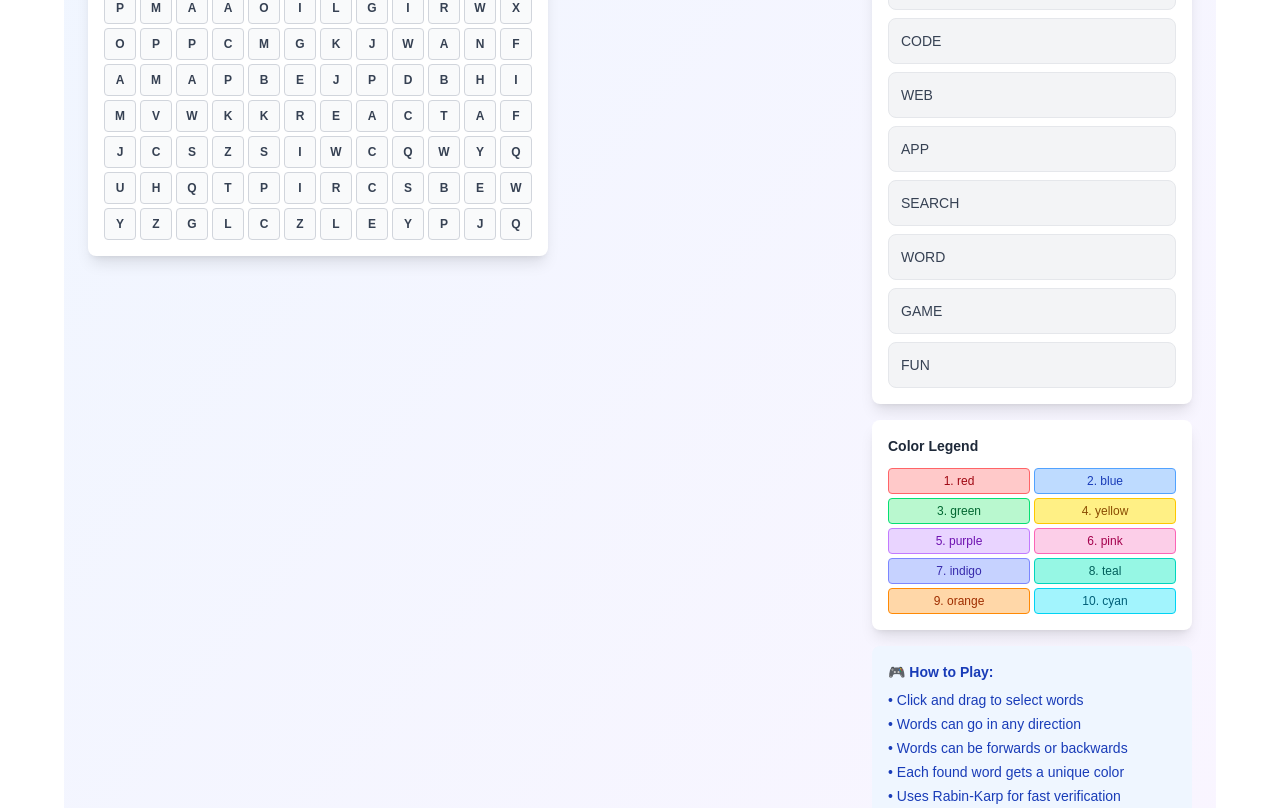
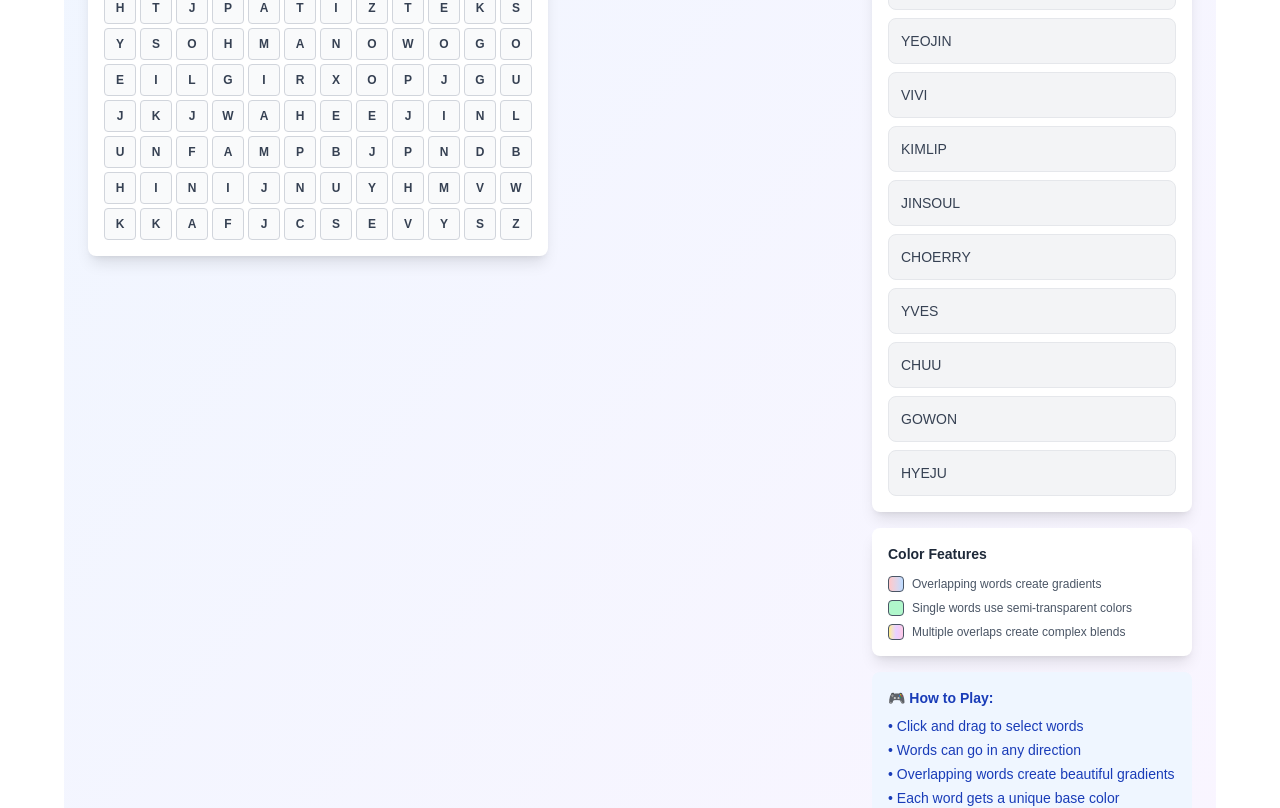
Before and after one commit to jpross14/algo-word-search, a Next.js app: page / in a window 1280 px wide. Shown: the part 440-1248 px from the top of the page. Built offline with nearby package versions, Linux system fonts and the light colour scheme.

Commit message:
feat: modified word colors so overlapping words are taken into account for clarity

```diff
--- a/src/components/WordSearchGame.tsx
+++ b/src/components/WordSearchGame.tsx
@@ -5,29 +5,33 @@ import { useCallback, useRef, useState } from "react";
 import PuzzleGenerator from "@/services/PuzzleGenerator";
 import RabinKarpVerifier from "@/services/RabinKarpVerifier";
 
-export default function WordSearchGame () {
-   // Sample word list
+export default function WordSearchGame() {
+   // const SAMPLE_WORDS = [
+   //    'REACT', 'SCRIPT', 'NEXT', 'CODE', 'WEB',
+   //    'APP', 'SEARCH', 'WORD', 'GAME', 'FUN'
+   // ];
    const SAMPLE_WORDS = [
-      'REACT', 'SCRIPT', 'NEXT', 'CODE', 'WEB',
-      'APP', 'SEARCH', 'WORD', 'GAME', 'FUN'
+      'HEEJIN', 'HYUNJIN', 'HASEUL', 'YEOJIN', 'VIVI',
+      'KIMLIP', 'JINSOUL', 'CHOERRY', 'YVES', 'CHUU', 'GOWON', 'HYEJU'
    ];
 
-   // Color palette for found words
+   // Enhanced color palette with better opacity support
    const WORD_COLORS = [
-      { bg: 'bg-red-200', text: 'text-red-800', border: 'border-red-400', name: 'red' },
-      { bg: 'bg-blue-200', text: 'text-blue-800', border: 'border-blue-400', name: 'blue' },
-      { bg: 'bg-green-200', text: 'text-green-800', border: 'border-green-400', name: 'green' },
-      { bg: 'bg-yellow-200', text: 'text-yellow-800', border: 'border-yellow-400', name: 'yellow' },
-      { bg: 'bg-purple-200', text: 'text-purple-800', border: 'border-purple-400', name: 'purple' },
-      { bg: 'bg-pink-200', text: 'text-pink-800', border: 'border-pink-400', name: 'pink' },
-      { bg: 'bg-indigo-200', text: 'text-indigo-800', border: 'border-indigo-400', name: 'indigo' },
-      { bg: 'bg-teal-200', text: 'text-teal-800', border: 'border-teal-400', name: 'teal' },
-      { bg: 'bg-orange-200', text: 'text-orange-800', border: 'border-orange-400', name: 'orange' },
-      { bg: 'bg-cyan-200', text: 'text-cyan-800', border: 'border-cyan-400', name: 'cyan' }
+      { bg: 'bg-pink-300/60', text: 'text-pink-900', border: 'border-pink-400', name: 'pink', rgb: '236, 72, 153' },
+      { bg: 'bg-yellow-300/60', text: 'text-yellow-900', border: 'border-yellow-400', name: 'yellow', rgb: '234, 179, 8' },
+      { bg: 'bg-green-300/60', text: 'text-green-900', border: 'border-green-400', name: 'green', rgb: '34, 197, 94' },
+      { bg: 'bg-orange-400/60', text: 'text-orange-900', border: 'border-orange-500', name: 'orange', rgb: '249, 115, 22' },
+      { bg: 'bg-rose-200/60', text: 'text-rose-900', border: 'border-rose-300', name: 'rose', rgb: '255, 204, 211' },
+      { bg: 'bg-red-300/60', text: 'text-red-900', border: 'border-red-400', name: 'red', rgb: '239, 68, 68' },
+      { bg: 'bg-blue-300/60', text: 'text-blue-900', border: 'border-blue-400', name: 'blue', rgb: '59, 130, 246' },
+      { bg: 'bg-purple-300/60', text: 'text-purple-900', border: 'border-purple-400', name: 'purple', rgb: '147, 51, 234' },
+      { bg: 'bg-fuchsia-300/60', text: 'text-fuchsia-900', border: 'border-fuchsia-400', name: 'fuchsia', rgb: '237, 106, 255' },
+      { bg: 'bg-orange-200/60', text: 'text-orange-900', border: 'border-orange-300', name: 'peach', rgb: '255, 214, 167' },
+      { bg: 'bg-cyan-300/60', text: 'text-cyan-900', border: 'border-cyan-400', name: 'cyan', rgb: '6, 182, 212' },
+      { bg: 'bg-indigo-300/60', text: 'text-indigo-900', border: 'border-indigo-400', name: 'indigo', rgb: '99, 102, 241' },
    ];
 
    const [gameState, setGameState] = useState<GameState>(() => {
-      // Pang-generate puzzle gamit si PuzzleGenerator
       const gridData = PuzzleGenerator.generatePuzzle(SAMPLE_WORDS, 12).grid;
 
       const grid = gridData.map((row, rowIndex) =>
@@ -37,14 +41,14 @@ export default function WordSearchGame () {
             col: colIndex,
             isFound: false,
             isSelected: false,
-            wordIndex: -1 // Track which word this cell belongs to
+            wordIndices: [] // Initialize as empty array
          }))
       );
 
-      const words = SAMPLE_WORDS.map(word => ({
+      const words = SAMPLE_WORDS.map((word, index) => ({
          word: word.toUpperCase(),
          found: false,
-         colorIndex: -1 // Track which color this word uses
+         colorIndex: index
       }));
 
       return {
@@ -54,33 +58,80 @@ export default function WordSearchGame () {
          isSelecting: false,
          selectedCells: [],
          startCell: null,
-         foundWordsCount: 0 // Track order of found words
+         foundWordsCount: 0
       };
    });
 
    const gridRef = useRef<HTMLDivElement>(null);
 
-   // Helper function to get the color for a found word
-   const getWordColor = (wordIndex: number) => {
-      const word = gameState.words[wordIndex];
-      if (!word.found || word.colorIndex === -1) return null;
-      return WORD_COLORS[word.colorIndex % WORD_COLORS.length];
+   // Enhanced function to create blended background for overlapping cells
+   const getBlendedBackground = (wordIndices: number[]) => {
+      if (wordIndices.length === 0) return null;
+      if (wordIndices.length === 1) {
+         const color = WORD_COLORS[wordIndices[0] % WORD_COLORS.length];
+         return color;
+      }
+
+      // For multiple overlapping words, create a gradient
+      const colors = wordIndices.map(idx => WORD_COLORS[idx % WORD_COLORS.length]);
+      const rgbColors = colors.map(c => c.rgb);
+
+      if (rgbColors.length === 2) {
+         return {
+            style: {
+               background: `linear-gradient(135deg, rgba(${rgbColors[0]}, 0.7) 0%, rgba(${rgbColors[1]}, 0.7) 100%)`,
+               border: '2px solid rgba(0, 0, 0, 0.2)'
+            },
+            text: 'text-gray-900 font-bold'
+         };
+      } else {
+         // For 3+ words, create a more complex gradient
+         const gradientStops = rgbColors.map((rgb, index) =>
+            `rgba(${rgb}, 0.6) ${(index * 100) / (rgbColors.length - 1)}%`
+         ).join(', ');
+
+         return {
+            style: {
+               background: `linear-gradient(45deg, ${gradientStops})`,
+               border: '2px solid rgba(0, 0, 0, 0.3)'
+            },
+            text: 'text-gray-900 font-bold'
+         };
+      }
    };
 
-   // Helper function to get cell styling
+   // Enhanced cell styling function
    const getCellStyling = (cell: any, isSelected: boolean) => {
-      if (cell.isFound && cell.wordIndex !== -1) {
-         const color = getWordColor(cell.wordIndex);
-         if (color) {
-            return `${color.bg} ${color.text} ${color.border} shadow-sm`;
+      if (cell.isFound && cell.wordIndices.length > 0) {
+         const blendedStyle = getBlendedBackground(cell.wordIndices);
+         if (blendedStyle) {
+            if ('style' in blendedStyle) {
+               // Custom gradient style
+               return {
+                  className: `${blendedStyle.text} shadow-md`,
+                  style: blendedStyle.style
+               };
+            } else {
+               // Single color
+               return {
+                  className: `${blendedStyle.bg} ${blendedStyle.text} ${blendedStyle.border} shadow-sm border-2`,
+                  style: {}
+               };
+            }
          }
       }
 
       if (isSelected) {
-         return 'bg-blue-200 text-blue-800 border-blue-400 shadow-sm';
+         return {
+            className: 'bg-blue-200 text-blue-800 border-blue-400 shadow-sm border-2',
+            style: {}
+         };
       }
 
-      return 'bg-gray-50 hover:bg-gray-100 text-gray-700';
+      return {
+         className: 'bg-gray-50 hover:bg-gray-100 text-gray-700 border border-gray-300',
+         style: {}
+      };
    };
 
    // ===============================
@@ -93,7 +144,7 @@ export default function WordSearchGame () {
          startCell: { row, col },
          selectedCells: [{ row, col }]
       }));
-   }, [])
+   }, []);
 
    const handleCellMouseEnter = useCallback((row: number, col: number) => {
       if (!gameState.isSelecting || !gameState.startCell) return;
@@ -102,7 +153,6 @@ export default function WordSearchGame () {
       const deltaRow = row - startRow;
       const deltaCol = col - startCol;
 
-      // Check kng valid sya na straight line direction
       const isValidDirection = deltaRow === 0 || deltaCol === 0 || Math.abs(deltaRow) === Math.abs(deltaCol);
 
       if (isValidDirection) {
@@ -141,11 +191,9 @@ export default function WordSearchGame () {
          return;
       }
 
-      //convert ang grid to string array para magamit sng Rabin-Karp
       const gridStrings = gameState.grid.map(row => row.map(cell => cell.letter));
       const wordList = gameState.words.map(w => w.word);
 
-      // Gamita Rabin-karp to verify ang selection
       const verification = RabinKarpVerifier.verifySelection(
          gridStrings,
          gameState.selectedCells,
@@ -158,18 +206,18 @@ export default function WordSearchGame () {
          );
 
          if (wordIndex !== -1) {
-            // Word found! Update ang state
             setGameState(prev => {
                const newFoundWordsCount = prev.foundWordsCount + 1;
-               const colorIndex = prev.foundWordsCount; // Use current count as color index
+               const colorIndex = prev.foundWordsCount;
 
+               // Enhanced grid update to handle multiple word indices per cell
                const newGrid = prev.grid.map(row => row.map(cell => {
                   const isInPath = prev.selectedCells.some(sc => sc.row === cell.row && sc.col === cell.col);
                   if (isInPath) {
                      return {
                         ...cell,
                         isFound: true,
-                        wordIndex: wordIndex
+                        wordIndices: [...cell.wordIndices, wordIndex] // Add to existing indices
                      };
                   }
                   return cell;
@@ -198,7 +246,6 @@ export default function WordSearchGame () {
          }
       }
 
-      // If word is not found or already found, i-clear lng naton ang selection
       setGameState(prev => ({
          ...prev,
          isSelecting: false,
@@ -208,7 +255,6 @@ export default function WordSearchGame () {
    }, [gameState.isSelecting, gameState.selectedCells, gameState.grid, gameState.words]);
 
    const resetGame = () => {
-      // Generate sng bag-o nga puzzle
       const gridData = PuzzleGenerator.generatePuzzle(SAMPLE_WORDS, 12).grid;
 
       const grid = gridData.map((row, rowIndex) =>
@@ -218,7 +264,7 @@ export default function WordSearchGame () {
             col: colIndex,
             isFound: false,
             isSelected: false,
-            wordIndex: -1
+            wordIndices: []
          }))
       );
 
@@ -244,7 +290,7 @@ export default function WordSearchGame () {
           =============================== */}
          <div className="text-center mb-8">
             <h1 className="text-4xl font-bold text-gray-800 mb-2">Wise Ways Word Search</h1>
-            <p className="text-gray-600">Find all hidden words using advanced Rabin-Karp algorithm!</p>
+            <p className="text-gray-600">Find all hidden words in the puzzle!</p>
          </div>
 
          {/* ===============================
@@ -274,7 +320,6 @@ export default function WordSearchGame () {
             </button>
          </div>
 
-         {/* Game Complete Message */}
          {isGameComplete && (
             <div className="bg-green-100 border border-green-400 text-green-700 px-4 py-3 rounded-lg mb-6 text-center">
                🎉 Amazing! You found all words! Final Score: {gameState.score} 🎉
@@ -282,9 +327,6 @@ export default function WordSearchGame () {
          )}
 
          <div className="flex flex-col xl:flex-row gap-6">
-            {/* ===============================
-            FILE: components/GameBoard.tsx
-            =============================== */}
             <div className="flex-1">
                <div
                   ref={gridRef}
@@ -299,14 +341,17 @@ export default function WordSearchGame () {
                               sc => sc.row === rowIndex && sc.col === colIndex
                            );
 
+                           const styling = getCellStyling(cell, isSelected);
+
                            return (
                               <div
                                  key={`${rowIndex}-${colIndex}`}
                                  className={`
                                     w-8 h-8 flex items-center justify-center text-xs font-bold cursor-pointer
-                                 border border-gray-300 transition-all duration-150 rounded
-                                 ${getCellStyling(cell, isSelected)}
+                                    transition-all duration-150 rounded
+                                    ${styling.className}
                                  `}
+                                 style={styling.style}
                                  onMouseDown={() => handleCellMouseDown(rowIndex, colIndex)}
                                  onMouseEnter={() => handleCellMouseEnter(rowIndex, colIndex)}
                               >
@@ -327,7 +372,7 @@ export default function WordSearchGame () {
                   <h3 className="text-lg font-semibold text-gray-800 mb-4">Words to Find</h3>
                   <div className="grid grid-cols-2 xl:grid-cols-1 gap-2">
                      {gameState.words.map((wordItem, index) => {
-                     const wordColor = wordItem.found ? getWordColor(index) : null;
+                        const wordColor = WORD_COLORS[index % WORD_COLORS.length]; // Use word's index directly
 
                         return (
                            <div
@@ -352,15 +397,21 @@ export default function WordSearchGame () {
                   </div>
                </div>
 
-               {/* Color Legend */}
                <div className="bg-white rounded-lg shadow-lg p-4 mb-4">
-                  <h4 className="text-sm font-semibold text-gray-800 mb-3">Color Legend</h4>
-                  <div className="grid grid-cols-2 gap-1 text-xs">
-                     {WORD_COLORS.slice(0, Math.min(WORD_COLORS.length, gameState.words.length)).map((color, index) => (
-                        <div key={index} className={`${color.bg} ${color.text} ${color.border} border rounded px-2 py-1 text-center`}>
-                           {index + 1}. {color.name}
+                  <h4 className="text-sm font-semibold text-gray-800 mb-3">Color Features</h4>
+                  <div className="space-y-2 text-xs text-gray-600">
+                     <div className="flex items-center gap-2">
+                        <div className="w-4 h-4 bg-gradient-to-r from-red-300/60 to-blue-300/60 rounded border"></div>
+                        <span>Overlapping words create gradients</span>
                      </div>
-                     ))}
+                     <div className="flex items-center gap-2">
+                        <div className="w-4 h-4 bg-green-300/60 rounded border"></div>
+                        <span>Single words use semi-transparent colors</span>
+                     </div>
+                     <div className="flex items-center gap-2">
+                        <div className="w-4 h-4 bg-gradient-to-r from-yellow-300/60 via-purple-300/60 to-pink-300/60 rounded border"></div>
+                        <span>Multiple overlaps create complex blends</span>
+                     </div>
                   </div>
                </div>
 
@@ -372,9 +423,8 @@ export default function WordSearchGame () {
                   <ul className="space-y-1">
                      <li>• Click and drag to select words</li>
                      <li>• Words can go in any direction</li>
-                     <li>• Words can be forwards or backwards</li>
-                     <li>• Each found word gets a unique color</li>
-                     <li>• Uses Rabin-Karp for fast verification</li>
+                     <li>• Overlapping words create beautiful gradients</li>
+                     <li>• Each word gets a unique base color</li>
                      <li>• Find all words to win!</li>
                   </ul>
                </div>
--- a/src/types/types.ts
+++ b/src/types/types.ts
@@ -4,6 +4,7 @@ export interface Cell {
    col: number;
    isFound: boolean;
    isSelected: boolean;
+   wordIndices: number[]; // Changed to array to track multiple words
 }
 
 export interface WordItem {
```
Lines whose indentation alone changed are shown as unchanged.
